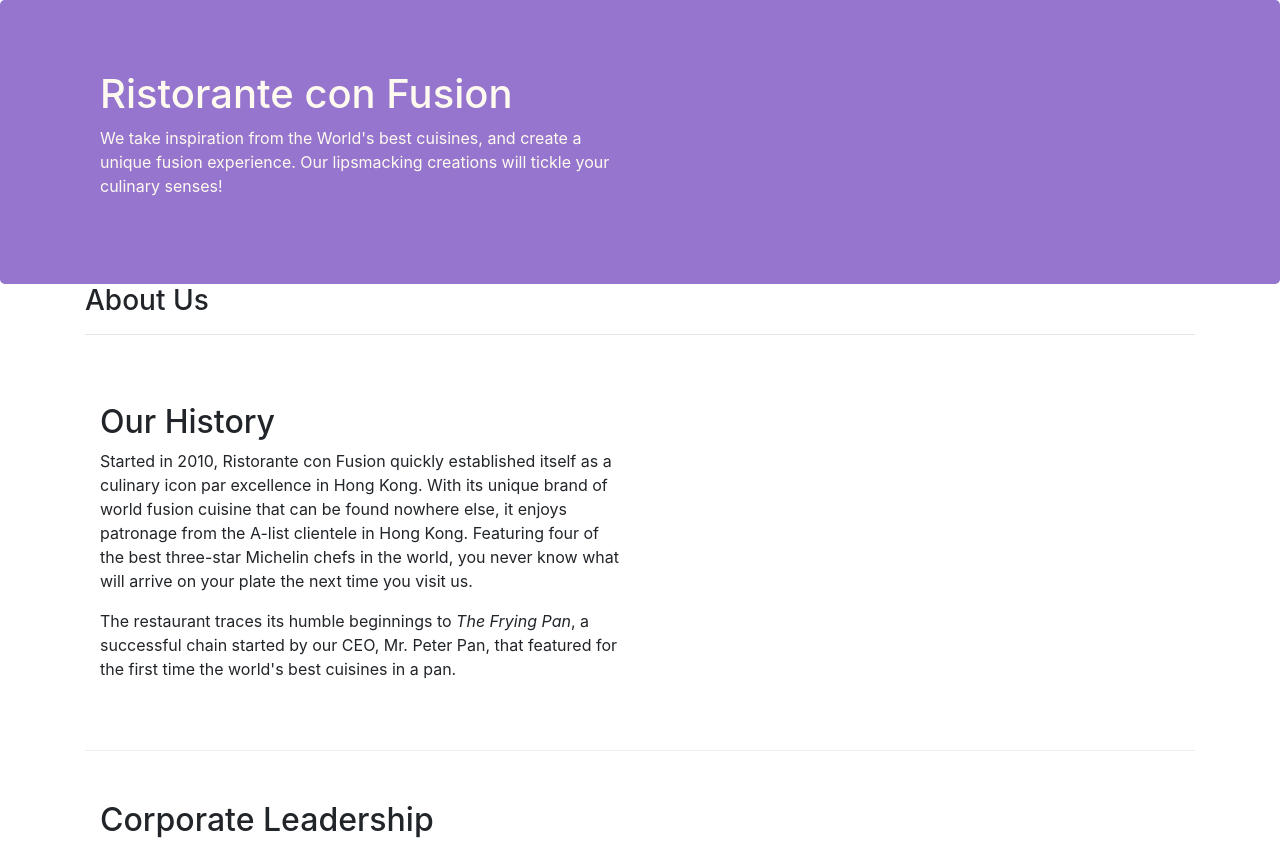
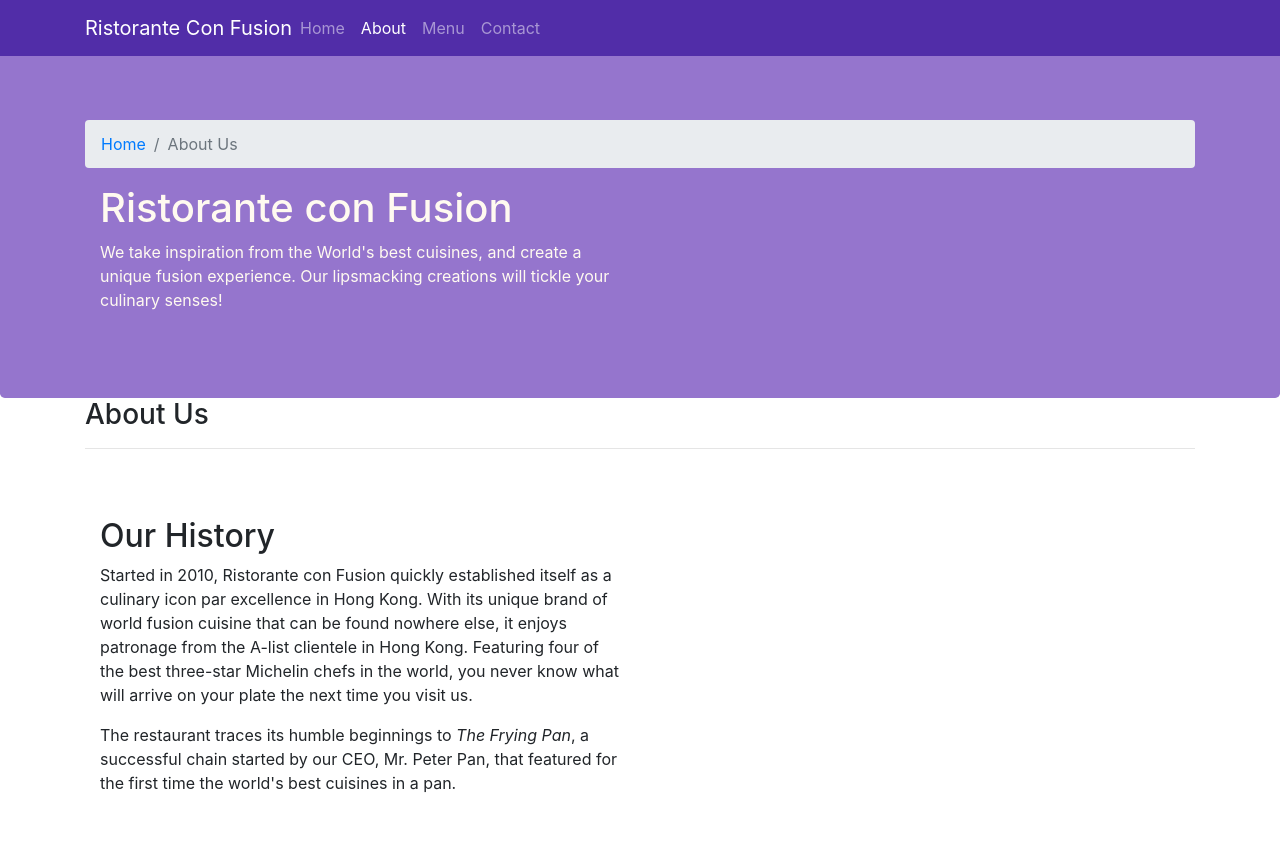
Before and after one commit to MatiasDuhalde/FSWD-React-Specialization, a website: page conFusion/aboutus.html in a window 1280 px wide. Shown: the top 842 px of the page. Drawn offline with nearby package versions, Linux system fonts and the light colour scheme.

Commit message:
:boom: Navbar and Breadcrumbs

```diff
--- a/conFusion/aboutus.html
+++ b/conFusion/aboutus.html
@@ -12,9 +12,29 @@
   <title>Ristorante Con Fusion: About Us</title>
 </head>
 <body>
+  <nav class="navbar navbar-dark navbar-expand-sm fixed-top">
+    <div class="container">
+      <button class="navbar-toggler" type="button" data-toggle="collapse" data-target="#Navbar">
+        <span class="navbar-toggler-icon"></span>
+      </button>
+      <a class="navbar-brand mr-auto" href="./index.html">Ristorante Con Fusion</a>
+      <div class="collapse navbar-collapse" id="Navbar">
+        <ul class="navbar-nav mr-auto">
+          <li class="nav-item"><a class="nav-link" href="./index.html">Home</a></li>
+          <li class="nav-item active"><a class="nav-link" href="./aboutus.html">About</a></li>
+          <li class="nav-item"><a class="nav-link" href="#">Menu</a></li>
+          <li class="nav-item"><a class="nav-link" href="#">Contact</a></li>
+        </ul>
+      </div>
+    </div>
+  </nav>
   <header class="jumbotron">
     <div class="container">
       <div class="row row-header">
+        <ol class="col-12 breadcrumb">
+          <li class="breadcrumb-item"><a href="./index.html">Home</a></li>
+          <li class="breadcrumb-item active">About Us</li>
+        </ol>
         <div class="col-12 col-sm-6">
           <h1>Ristorante con Fusion</h1>
           <p>We take inspiration from the World's best cuisines, and create a unique fusion experience. Our lipsmacking creations will tickle your culinary senses!</p>
@@ -60,7 +80,7 @@
         <div class="col-4 offset-1 col-sm-2">
           <h5>Links</h5>
           <ul class="list-unstyled">
-            <li><a href="#">Home</a></li>
+            <li><a href="./index.html">Home</a></li>
             <li><a href="#">About</a></li>
             <li><a href="#">Menu</a></li>
             <li><a href="#">Contact</a></li>
--- a/conFusion/css/styles.css
+++ b/conFusion/css/styles.css
@@ -28,3 +28,12 @@
     margin: 0px;
     color: #0F0F0F;
 }
+
+body {
+    padding: 50px 0px 0px 0px;
+    z-index: 0;
+}
+
+.navbar-dark {
+    background-color: #512DA8;
+}
```
Also changed, not shown: conFusion/index.html (+17 -1 lines).
